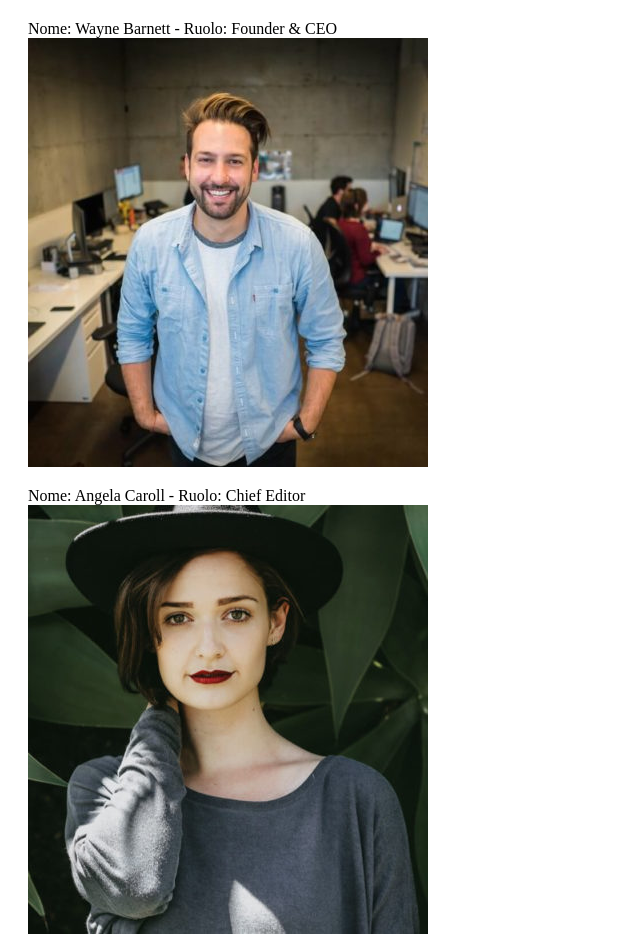
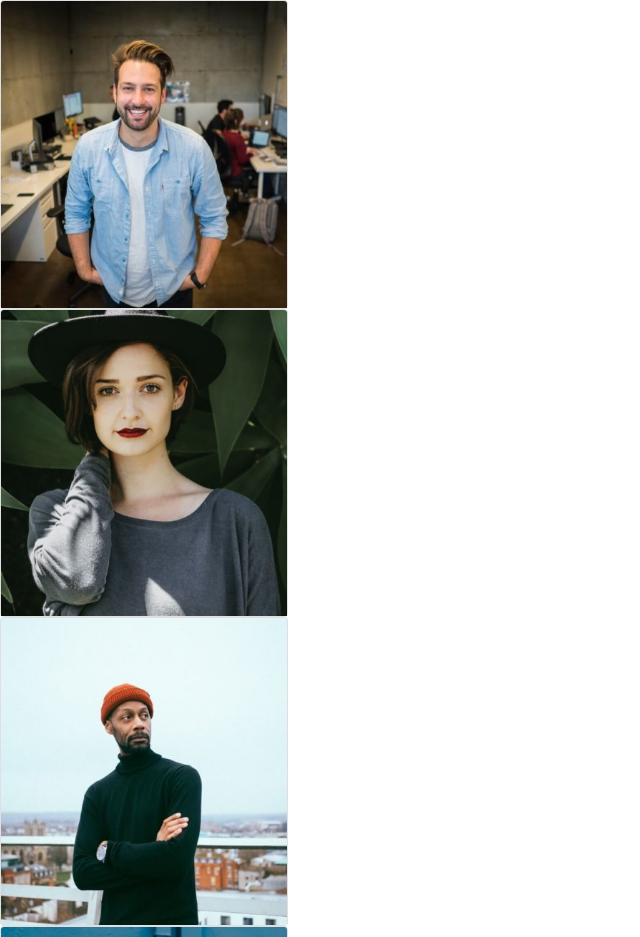
Before and after one commit to LucaSpennato/js-our-team, a plain HTML site: page index.html in a window 1280 px wide. Shown: the top 937 px of the page, without its empty margins (0-640 px from the left). Drawn offline with nearby package versions, Linux system fonts and the light colour scheme.

Commit message:
function for dom creation and class add

```diff
--- /dev/null
+++ b/css/style.css
@@ -0,0 +1,3 @@
+.card{
+    width: 18rem;
+}
--- a/index.html
+++ b/index.html
@@ -4,7 +4,8 @@
     <meta charset="UTF-8">
     <meta http-equiv="X-UA-Compatible" content="IE=edge">
     <meta name="viewport" content="width=device-width, initial-scale=1.0">
-
+    <link href="https://cdn.jsdelivr.net/npm/bootstrap@5.0.2/dist/css/bootstrap.min.css" rel="stylesheet" integrity="sha384-EVSTQN3/azprG1Anm3QDgpJLIm9Nao0Yz1ztcQTwFspd3yD65VohhpuuCOmLASjC" crossorigin="anonymous">
+    <link rel="stylesheet" href="./css/style.css">
 
     <title>Our Team</title>
 </head>
--- a/js/main.js
+++ b/js/main.js
@@ -61,38 +61,34 @@ const ourTeam = [
 
 const main = document.querySelector('main');
 
-const wrapper = elementCreation('div');
-wrapper.classList.add('wrapper');
+const wrapper = elementCreation('div', 'wrapper');
 
 main.append(wrapper);
-
-
 
 // Stampare su console le informazioni di nome, ruolo e la stringa della foto
 // creiamo un for, essendo tanti, non un for in
 for (let i = 0; i < ourTeam.length; i++) {
 
-    console.log(
-        `nome = ${ourTeam[i].name},
-ruolo = ${ourTeam[i].role},
-foto = ${ourTeam[i].photo}`);
+const domElements = elementCreation('div', 'card');
 
-const domElements = elementCreation('div');
-const teamPhotos = elementCreation('img');
-domElements.style.margin= '20px';
-teamPhotos.style.display = 'block';
+const teamPhotos = elementCreation('img', 'card-img-top');
+
 teamPhotos.setAttribute('src', './img/' + ourTeam[i].photo);
+teamPhotos.setAttribute('alt', ourTeam[i].photo);
 
-domElements.innerText += `Nome: ${ourTeam[i].name} - Ruolo: ${ourTeam[i].role}`;
+// domElements.innerText += `Nome: ${ourTeam[i].name} - Ruolo: ${ourTeam[i].role}`;
 
 wrapper.append(domElements);
 domElements.append(teamPhotos);
 
 }
 
+function elementCreation(elementToCreate, classToAdd) {
+    let element;
+    element = document.createElement(elementToCreate);
+    element.classList.add(classToAdd);
 
-function elementCreation(elementToCreate) {
-    return document.createElement(elementToCreate);
+    return element;
 }
 
 // ! cosetta inutile
```
